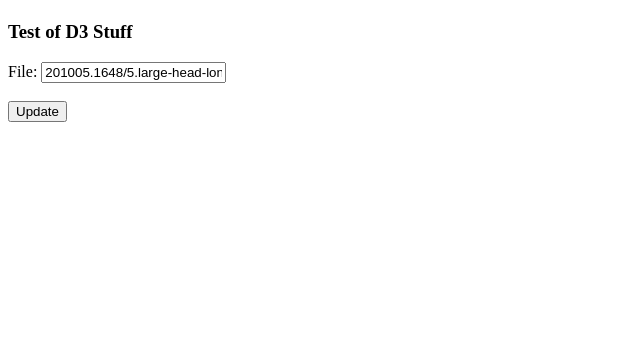
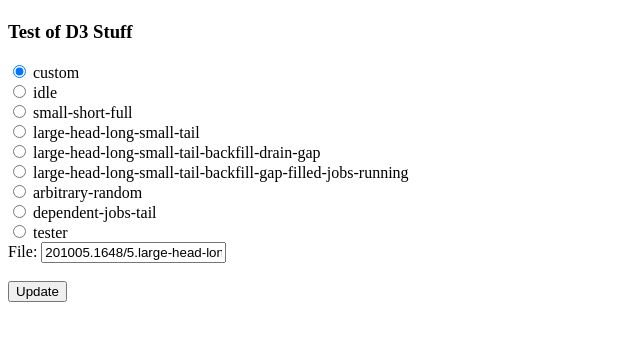
Before and after one commit to alder711/slurmvis, a Flask app: template templates/d3-test.html in a window 1280 px wide. Shown: the top 341 px of the page, without its empty margins (0-640 px from the left). Run offline with Flask 2, Linux system fonts and the light colour scheme; the template is opened without the code that fills it: most values are stand-ins (such as "Sample title", 1, 10 or a date in 2020).

Commit message:
Transitions between data selections work

```diff
--- a/templates/d3-test.html
+++ b/templates/d3-test.html
@@ -14,8 +14,29 @@
         <h3>Test of D3 Stuff</h1>
 
         <div id="dataupdate-container">
+            <!-- Radio buttons for data source presets -->
+            <input type="radio" id="data-selection-1" name="data-selection" value="custom" checked>
+            <label for="data-selection-1">custom</label><br>
+            <input type="radio" id="data-selection-2" name="data-selection" value="idle">
+            <label for="data-selection-2">idle</label><br>
+            <input type="radio" id="data-selection-3" name="data-selection" value="small-short-full">
+            <label for="data-selection-3">small-short-full</label><br>
+            <input type="radio" id="data-selection-4" name="data-selection" value="large-head-long-small-tail">
+            <label for="data-selection-4">large-head-long-small-tail</label><br>
+            <input type="radio" id="data-selection-5" name="data-selection" value="large-head-long-small-tail-backfill-drain-gap">
+            <label for="data-selection-5">large-head-long-small-tail-backfill-drain-gap</label><br>
+            <input type="radio" id="data-selection-6" name="data-selection" value="large-head-long-small-tail-backfill-gap-filled-jobs-running">
+            <label for="data-selection-5">large-head-long-small-tail-backfill-gap-filled-jobs-running</label><br>
+            <input type="radio" id="data-selection-7" name="data-selection" value="arbitrary-random">
+            <label for="data-selection-7">arbitrary-random</label><br>
+            <input type="radio" id="data-selection-8" name="data-selection" value="dependent-jobs-tail">
+            <label for="data-selection-8">dependent-jobs-tail</label><br>
+            <input type="radio" id="data-selection-9" name="data-selection" value="tester">
+            <label for="data-selection-9">tester</label><br>
+            <!-- Custom data source input -->
             <label for="filename">File:</label>
             <input type="text" id="update-data-input" name="update-data" value="201005.1648/5.large-head-long-small-tail-backfill-gap-filled-jobs-running"><br><br>
+            <!-- Submit button -->
             <button id="update-datafile-button" value="Update">Update</button>
         </div>
         <div id="datavis-container">
@@ -59,11 +80,11 @@
              * Functions
              */
             // Function to get data from server and present it
-            var fetchData = function() {
+            var fetchData = function(source) {
                     $.ajax({
                         url: "/api/v0/fetch",
                         data: {
-                            filename: document.getElementById("update-data-input").value
+                            filename: source
                         },
                         success: function(result) {
                             if( result ) {
@@ -87,54 +108,30 @@
                     {"label": "pending", "value": dataset.qpending.length},
                     {"label": "blocked", "value": dataset.qblocked.length}
                 ];
-                console.log(pie_data);
                 // Draw SVG area
                 svg = d3.select("#datavis-container")
                     .append("svg")
                         .attr("width", width)
                         .attr("height", height)
-                // Define colors to use
-                color = d3.scaleOrdinal()
-                    .domain(pie_data.map(function(d){ return d.value; }))
-                    .range(colors);
-                // Create groups per pie wedge
-                arcs = svg.selectAll("g.arc")
-                    .data(pie(pie_data)) // Use generated pie data for wedge groups
-                    .enter()
                     .append("g")
-                    .attr("class", "arc")
-                    .attr("transform", "translate(" + outer_radius + ", " + outer_radius + ")"); // Shift group over and down by outer radius
-                // Draw arc paths
-                arcs.append("path")
-                    .attr("fill", function(d) {
-                        return color(d.value);
-                    })
-                    .attr("d", arc); // Use the arc function to generate the path
-                // Generate text labels
-                arcs.append("text")
-                    .attr("transform", function(data) {
-                        return "translate(" + arc.centroid(data) + ")"; // Put text at mathematical center of wedge
-                    })
-                    .attr("text-anchor", "middle") // Anchor text at the middle of it
-                    .text(function(data) {
-                        if( data.value > 0 ) {
-                            return data.data.label; // We must use .value because we converted to pie data
-                        } else {
-                            return;
-                        }
-                    });
-
+                        .attr("transform", "translate(" + outer_radius + ", " + outer_radius + ")"); // Shift group over and down by outer radius
+                updateData(dataset);
             };
             // Function to update dataset (called after request to server)
             var updateData = function(newdata) {
                 dataset = newdata;
-                console.log(dataset);
                 // Process pie-specific data
                 pie_data = [
                     {"label": "running", "value": dataset.qrunning.length},
                     {"label": "pending", "value": dataset.qpending.length},
                     {"label": "blocked", "value": dataset.qblocked.length}
                 ];
+                // Check for case of no jobs
+                if( pie_data[0].value == pie_data[1].value && pie_data[1].value == pie_data[2].value && pie_data[2].value == 0 ){
+                    pie_data = [
+                        {"label": "no jobs", "value": 1}
+                    ];
+                }
                 // Define colors to use
                 color = d3.scaleOrdinal()
                     .domain(pie_data.map(function(d){ return d.value; }))
@@ -143,20 +140,25 @@
                 arcs = svg.selectAll("g.arc")
                     .data(pie(pie_data)); // Use generated pie data for wedge groups
                 // Draw arc paths
-                arcs.append("path")
-                    .attr("fill", function(d) {
-                        return color(d.value);
+                arcs
+                    .enter()
+                    .append("path")
+                    .attr("class", "arc")
+                    .attr("fill", function(d, i) {
+                        return color(i); // Color is dependent on index of category (queue)
                     })
-                    .attr("d", arc); // Use the arc function to generate the path
+                    .attr("d", arc) // Use the arc function to generate the path
                 // Generate text labels
-                arcs.append("text")
-                    .attr("transform", function(data) {
-                        return "translate(" + arc.centroid(data) + ")"; // Put text at mathematical center of wedge
+                arcs
+                    .enter()
+                    .append("text")
+                    .attr("transform", function(d) {
+                        return "translate(" + arc.centroid(d) + ")"; // Put text at mathematical center of wedge
                     })
                     .attr("text-anchor", "middle") // Anchor text at the middle of it
-                    .text(function(data) {
-                        if( data.value > 0 ) {
-                            return data.data.label; // We must use .value because we converted to pie data
+                    .text(function(d) {
+                        if( d.value > 0 ) {
+                            return d.data.label; // We must use .value because we converted to pie data
                         } else {
                             return;
                         }
@@ -168,13 +170,51 @@
              */
             // Get data from server and present it
             initData();
+
             /*
              * Event Handlers
              */
             // Update data if update button clicked
             $( "#update-datafile-button" )
                 .on( "click", function() {
-                    fetchData();
+                    var radio_val = $( "input[name='data-selection']:checked").val();
+                    var source;
+                    var prefix = "201005.1648/";
+                    if( radio_val ){
+                        switch( radio_val ){
+                            case "custom":
+                                source = document.getElementById("update-data-input").value;
+                                break;
+                            case "idle":
+                                source = prefix + "1.idle";
+                                break;
+                            case "small-short-full":
+                                source = prefix + "2.small-short-full";
+                                break;
+                            case "large-head-long-small-tail":
+                                source = prefix + "3.large-head-long-small-tail";
+                                break;
+                            case "large-head-long-small-tail-backfill-drain-gap":
+                                source = prefix + "4.large-head-long-small-tail-backfill-drain-gap";
+                                break;
+                            case "large-head-long-small-tail-backfill-gap-filled-jobs-running":
+                                source = prefix + "5.large-head-long-small-tail-backfill-gap-filled-jobs-running";
+                                break;
+                            case "arbitrary-random":
+                                source = prefix + "6.arbitrary-random";
+                                break;
+                            case "dependent-jobs-tail":
+                                source = prefix + "7.dependent-jobs-tail";
+                                break;
+                            case "tester":
+                                source = prefix + "tester";
+                                break;
+                            default:
+                                console.log("Unknown option: " + radio_val);
+                                return;
+                        }
+                    }
+                    fetchData(source);
                 });
         </script>
 {% endblock %}
```
Also changed, not shown: 1 other file.
